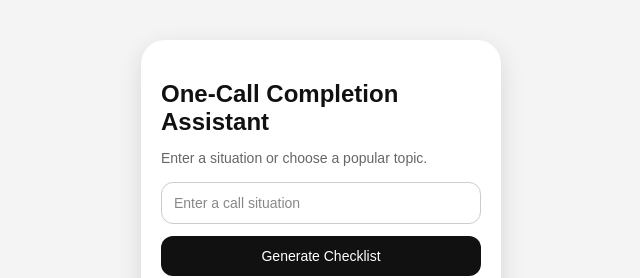
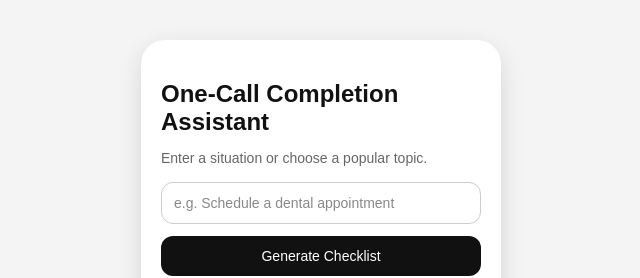
Before and after one commit to dotlot1110/one-call-assistant, a React (Vite) app: page / in a window 1280 px wide. Shown: the top 278 px of the page, without its empty margins (319-959 px from the left). Built offline with nearby package versions, Linux system fonts and the light colour scheme.

Commit message:
chore: Add sample topic for placeholder

```diff
--- a/src/pages/HomePage.jsx
+++ b/src/pages/HomePage.jsx
@@ -45,7 +45,7 @@ function HomePage() {
 
       <input
         type="text"
-        placeholder="Enter a call situation"
+        placeholder="e.g. Schedule a dental appointment"
         value={input}
         onChange={(e) => setInput(e.target.value)}
         className="situation-input"
```
